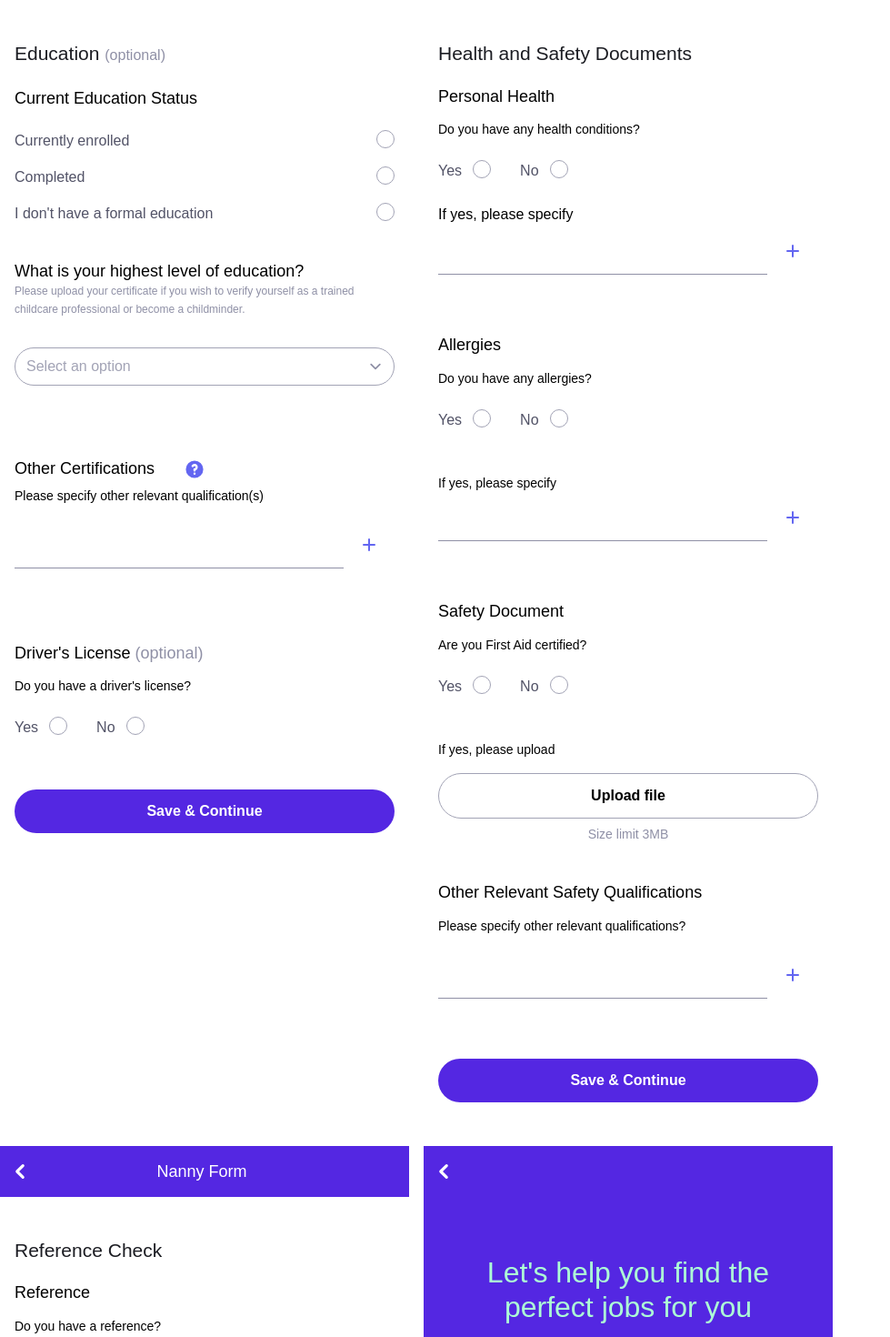
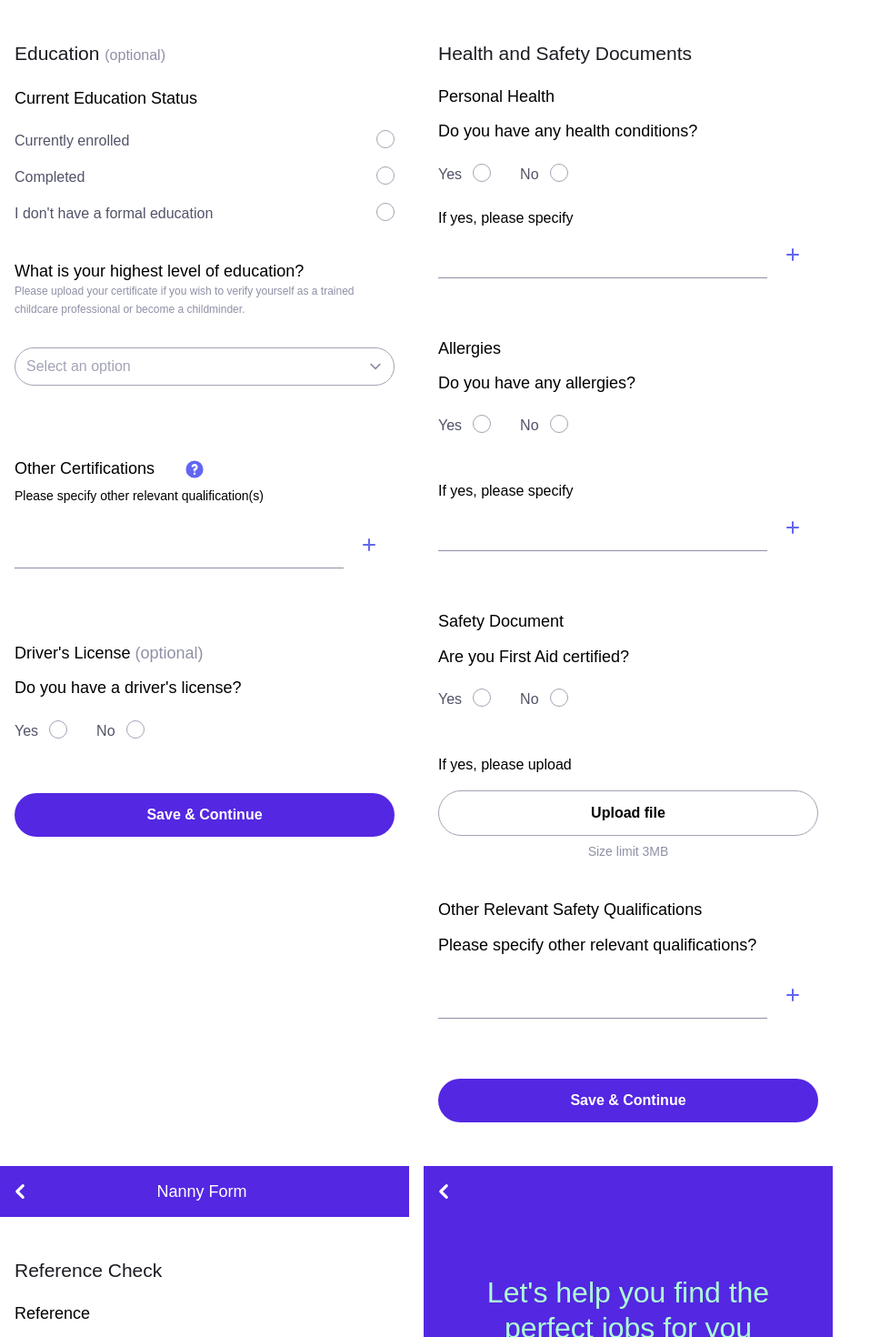
Before and after one commit to andres-codigo/nanny-nina, a Vue app: page /nanny-service-launch-checklist-onboarding in a window 1280 px wide. Shown: the part 2980-4450 px from the top of the page at 91% size, without its empty margins (0-979 px from the left). Built offline with nearby package versions, Linux system fonts and the light colour scheme.

Commit message:
[vue] class update to checkbox question DOM

```diff
--- a/src/pages/02-worker/nanny/service-launch-and-checklist/pages/03-onboarding-form/EducationForm07.vue
+++ b/src/pages/02-worker/nanny/service-launch-and-checklist/pages/03-onboarding-form/EducationForm07.vue
@@ -50,7 +50,7 @@ import ButtonPrimary from '../../../../../../components/buttons/ButtonPrimary.vu
 
 					<div class="mt-4 mb-8">
 						<h6 class="text-header-six font-medium mb-4">Driver's License <span class=" text-gray-500">(optional)</span></h6>
-						<p class="text-sm font-thin mb-4">Do you have a driver's license?</p>
+						<p class="text-xl font-thin mb-4">Do you have a driver's license?</p>
 						<CheckboxQuestion screenReaderOnly="true" legend="Do you have a driver's license?" QuestionOneText="Yes" QuestionTwoText="No" />
 					</div>
 
--- a/src/pages/02-worker/nanny/service-launch-and-checklist/pages/03-onboarding-form/HealthAndSafetyForm08.vue
+++ b/src/pages/02-worker/nanny/service-launch-and-checklist/pages/03-onboarding-form/HealthAndSafetyForm08.vue
@@ -17,7 +17,7 @@ import ButtonPrimary from '../../../../../../components/buttons/ButtonPrimary.vu
 					<div class="mt-4 mb-16">
 						<div class="mb-2">
 							<h6 class="text-header-six font-medium mb-4">Personal Health</h6>
-							<p class="text-sm font-thin mb-4">Do you have any health conditions?</p>
+							<p class="text-xl font-thin mb-4">Do you have any health conditions?</p>
 							<CheckboxQuestion screenReaderOnly="true" legend="Do you have any health conditions?" QuestionOneText="Yes" QuestionTwoText="No" />
 						</div>
 
@@ -38,12 +38,12 @@ import ButtonPrimary from '../../../../../../components/buttons/ButtonPrimary.vu
 					<div class="mt-4 mb-16">
 						<div class="mb-8">
 							<h6 class="text-header-six font-medium mb-4">Allergies</h6>
-							<p class="text-sm font-thin mb-4">Do you have any allergies?</p>
+							<p class="text-xl font-thin mb-4">Do you have any allergies?</p>
 							<CheckboxQuestion screenReaderOnly="true" legend="Do you have any allergies?" QuestionOneText="Yes" QuestionTwoText="No" />
 						</div>
 
 						<div>
-							<p class="text-sm font-thin">If yes, please specify</p>
+							<p class="font-thin">If yes, please specify</p>
 
 							<div class="flex">
 								<div class="grow h-14">
@@ -59,12 +59,12 @@ import ButtonPrimary from '../../../../../../components/buttons/ButtonPrimary.vu
 					<div class="mt-4 mb-16">
 						<div class="mb-8">
 							<h6 class="text-header-six font-medium mb-4">Safety Document</h6>
-							<p class="text-sm font-thin mb-4">Are you First Aid certified?</p>
+							<p class="text-xl font-thin mb-4">Are you First Aid certified?</p>
 							<CheckboxQuestion screenReaderOnly="true" legend="Are you First Aid certified?" QuestionOneText="Yes" QuestionTwoText="No" />
 						</div>
 
 						<div>
-							<p class="text-sm font-thin mb-4">If yes, please upload</p>
+							<p class="font-thin mb-4">If yes, please upload</p>
 
 							<div class="flex">
 								<div class="grow h-14">
@@ -78,7 +78,7 @@ import ButtonPrimary from '../../../../../../components/buttons/ButtonPrimary.vu
 					<div class="mt-4 mb-16">
 						<div class="mb-4">
 							<h6 class="text-header-six font-medium mb-4">Other Relevant Safety Qualifications</h6>
-							<p class="text-sm font-thin mb-4">Please specify other relevant qualifications?</p>
+							<p class="text-xl font-thin mb-4">Please specify other relevant qualifications?</p>
 						</div>
 
 						<div class="flex">
--- a/src/pages/02-worker/nanny/service-launch-and-checklist/pages/03-onboarding-form/ReferenceForm09.vue
+++ b/src/pages/02-worker/nanny/service-launch-and-checklist/pages/03-onboarding-form/ReferenceForm09.vue
@@ -16,12 +16,12 @@ import ButtonPrimary from '../../../../../../components/buttons/ButtonPrimary.vu
 					<div class="mt-4 mb-16">
 						<div class="mb-2">
 							<h6 class="text-header-six font-medium mb-4">Reference</h6>
-							<p class="text-sm font-thin mb-4">Do you have a reference?</p>
+							<p class="text-xl font-thin mb-4">Do you have a reference?</p>
 							<CheckboxQuestion screenReaderOnly="true" legend="Do you have any health conditions?" QuestionOneText="Yes" QuestionTwoText="No" />
 						</div>
 
 						<div>
-							<p class="text-sm font-thin">If yes, please provide details</p>
+							<p class="font-thin">If yes, please provide details</p>
 
 							<div class="mt-4 grid grid-cols-2 gap-y-6 gap-x-2">
 								<div><InputField text="First name" /></div>
```
